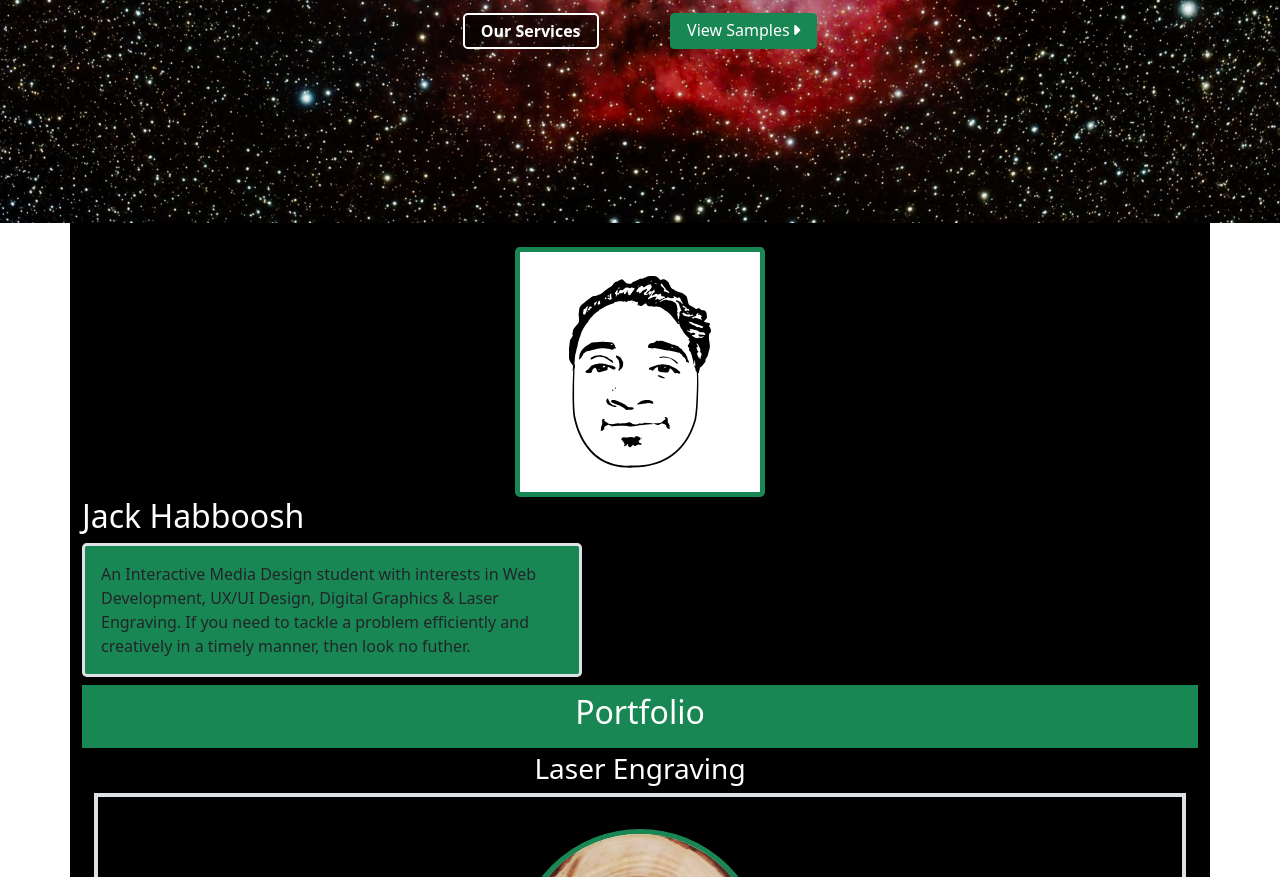
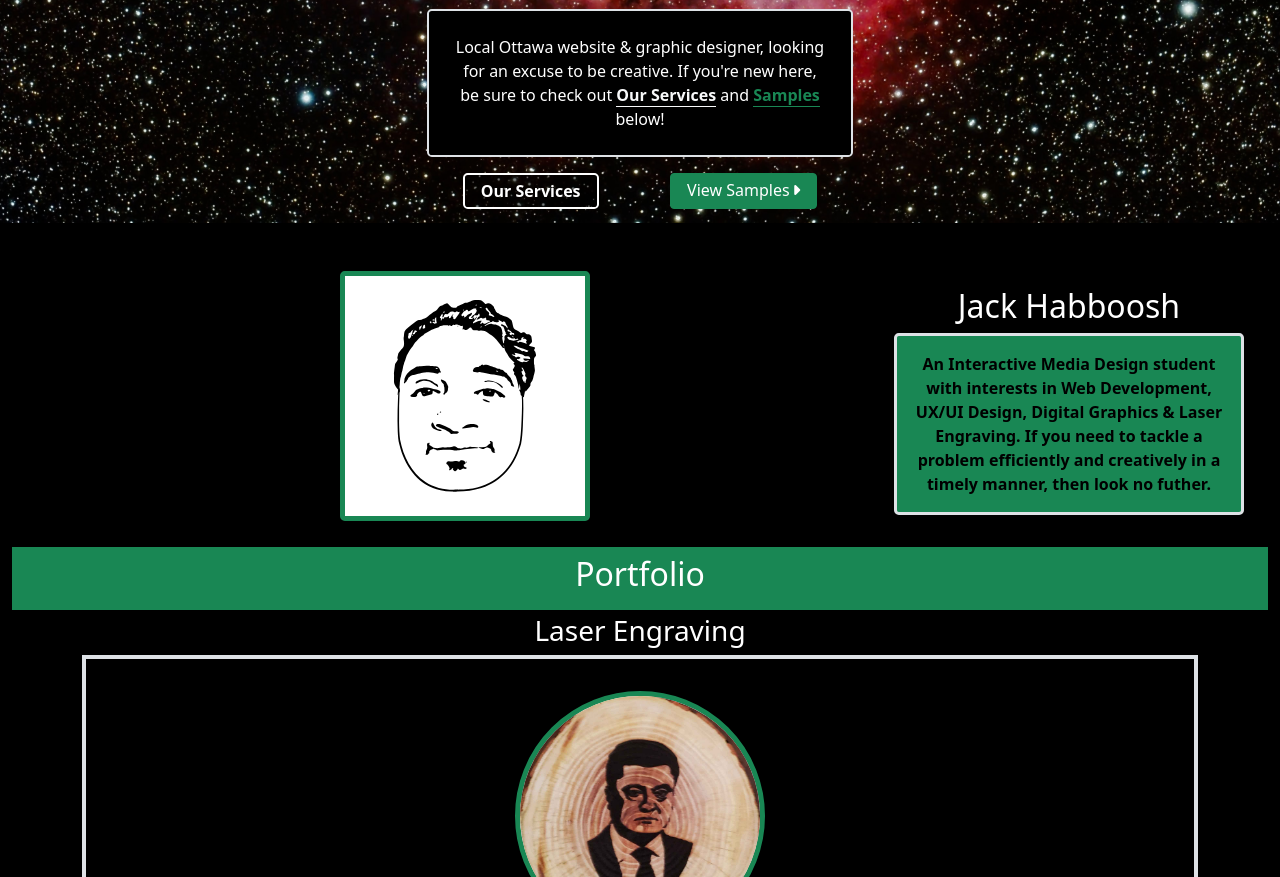
Before and after one commit to habb0016/jhcreatives, a plain HTML site: page index.html in a window 1280 px wide. Shown: the part 577-1454 px from the top of the page. Drawn offline with nearby package versions, Linux system fonts and the light colour scheme.

Commit message:
Fixes raster/vector switching problem and MQ

```diff
--- a/index.html
+++ b/index.html
@@ -62,7 +62,7 @@
         <img class="img-fluid w-25 pt-2" src="images/jhc_logo.svg" alt="logo">
         <h1 class="text-center text-white pt-2 pb-4">Jack Habboosh Creatives</h1>
       </div>
-      <div class="container d-flex flex-column justify-content-center" style="height: 50vh; max-width: 450px;">
+      <div class="container d-flex flex-column justify-content-center" style="height: 90vh; max-width: 450px;">
         <!-- center text on mobile and tablet -->
         <p class="text-center bg-black p-4 mt-4 rounded-3 border border-2">Local Ottawa website & graphic designer,
           looking for an excuse to be creative. If you're new here, be sure to check out <span
@@ -75,9 +75,11 @@
       </div>
     </div>
   </header>
-  <main class="container bg-black py-4">
+  <main class="container-fluid bg-black py-4">
+    <!-- float right on md+ -->
+    <span class="d-md-flex justify-content-around p-4">
     <!-- carousel for jack vector/raster switch -->
-        <div id="carouselExampleInterval" class="carousel px-0 rounded-circle container-fluid"
+      <div id="carouselExampleInterval" class="carousel px-0 rounded-circle container-fluid"
         style="max-width: 250px; box-sizing: border-box;" data-bs-ride="carousel">
         <div class="carousel-inner">
           <div class="carousel-item active" data-bs-interval="5000">
@@ -91,12 +93,13 @@
         </div>
       </div>
       <!-- grouped for float right -->
-      <div>
-        <h2 class="text-white">Jack Habboosh</h2>
-        <p class="bg-success p-3 my-2 rounded rounded-3 border border-3" style="max-width: 500px;">An Interactive Media
-        Design student with interests in Web Development, UX/UI Design, Digital Graphics & Laser Engraving. If you need
-        to tackle a problem efficiently and creatively in a timely manner, then look no futher.</p>
+      <div class="text-center">
+        <h2 class="text-white pt-3 pb-0">Jack Habboosh</h2>
+        <p class="bg-success p-3 my-2 rounded rounded-3 border border-3 text-black fw-bold justify-content-center" style="max-width: 350px; margin: 0 auto;">An Interactive Media
+          Design student with interests in Web Development, UX/UI Design, Digital Graphics & Laser Engraving. If you need
+          to tackle a problem efficiently and creatively in a timely manner, then look no futher.</p>
       </div>
+    </span>
     <!-- carousel for laser engraving -->
     <h2 class="text-center bg-success my-0 p-2 pb-3 text-white">Portfolio</h2>
     <!-- span of all portfolio carousels -->
@@ -165,9 +168,8 @@
                 style="max-width: 250px; max-height: 250px; box-sizing: border-box;" data-bs-ride="carousel">
                 <div class="carousel-inner">
                   <div class="carousel-item active" data-bs-interval="4000">
-                    <img src="images/animalHybrid3.jpg"
-                      class="d-block w-100 rounded-3 border border-5 border-success" style="width: max-content;"
-                      alt="...">
+                    <img src="images/animalHybrid3.jpg" class="d-block w-100 rounded-3 border border-5 border-success"
+                      style="width: max-content;" alt="...">
                   </div>
                   <div class="carousel-item" data-bs-interval="4000">
                     <img src="images/photoRestoration.png"
@@ -175,8 +177,7 @@
                   </div>
                   <div class="carousel-item" data-bs-interval="4000">
                     <img src="images/scifiPoster.png"
-                      class="d-block p-0 bg-white rounded-3 border border-5 border-success w-100" style=""
-                      alt="...">
+                      class="d-block p-0 bg-white rounded-3 border border-5 border-success w-100" style="" alt="...">
                   </div>
                   <div class="carousel-item" data-bs-interval="4000">
                     <img src="images/vectormark.png"
@@ -185,8 +186,7 @@
                   </div>
                   <div class="carousel-item" data-bs-interval="4000">
                     <img src="images/pamphlet1.png"
-                      class="d-block p-0 bg-white rounded-3 border border-5 border-success w-100" style=""
-                      alt="...">
+                      class="d-block p-0 bg-white rounded-3 border border-5 border-success w-100" style="" alt="...">
                   </div>
                 </div>
               </div>
@@ -211,8 +211,7 @@
                     </div>
                     <div class="carousel-item" data-bs-interval="4000">
                       <img src="images/passionCakesHome.png"
-                        class="d-block p-0 bg-white rounded-3 border border-5 border-success w-100" style=""
-                        alt="...">
+                        class="d-block p-0 bg-white rounded-3 border border-5 border-success w-100" style="" alt="...">
                     </div>
                   </div>
                 </div>
@@ -236,12 +235,13 @@
     border: 1em solid white;
     color: white;
   }
+
   a.ourServ:hover,
   a.ourServ:active {
     background-color: rgba(255, 255, 255, 0.4);
     border: 1em solid black;
     color: black;
   }
+</style>
 
-</style>
 </html>
```
